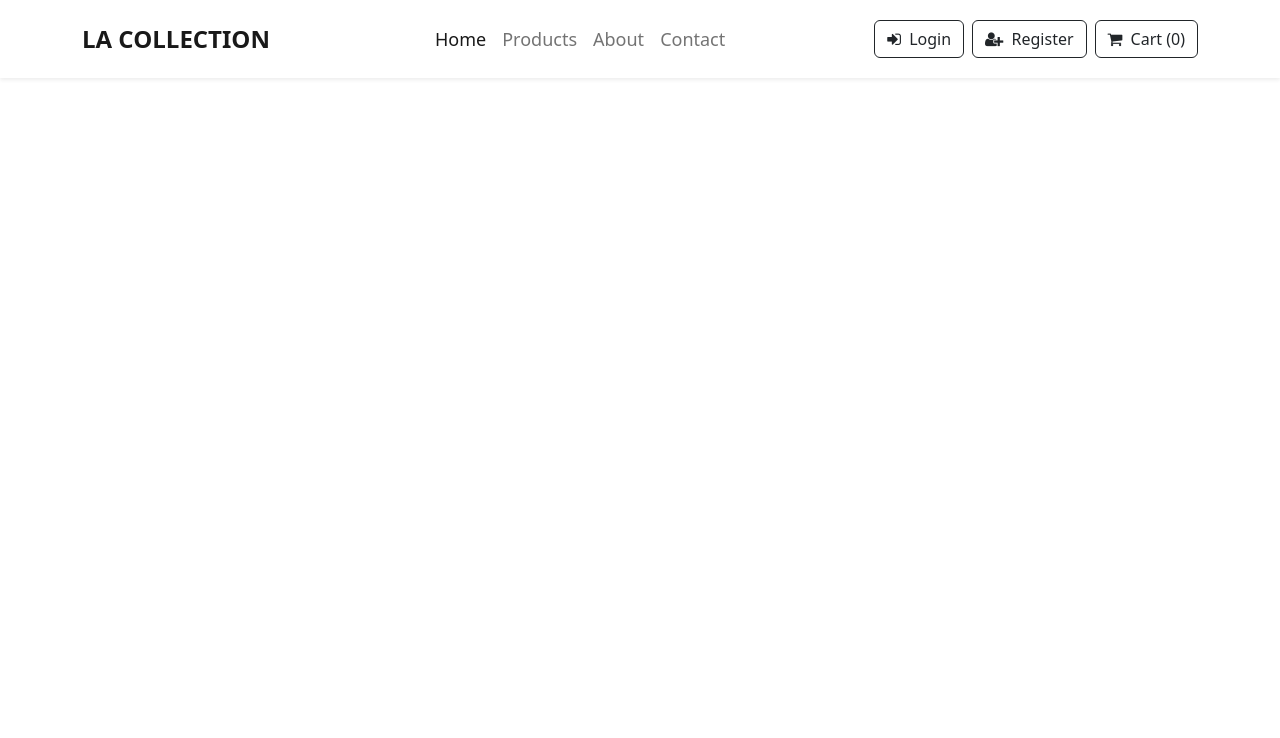
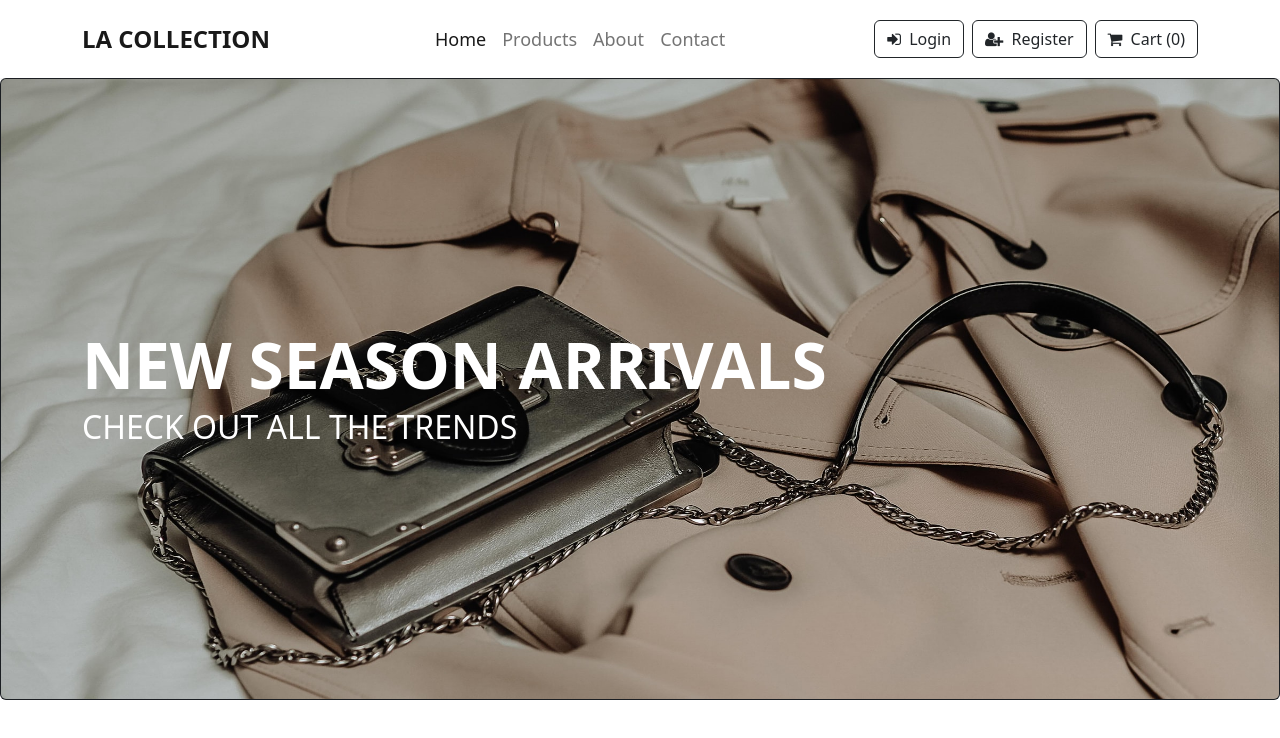
Before and after one commit to Vivu3110/ekart, a React (Create React App) app: page / in a window 1280 px wide. Shown: the top 738 px of the page. Built offline with nearby package versions, Linux system fonts and the light colour scheme.

Commit message:
Add a Home component and background photo

```diff
--- a/src/App.js
+++ b/src/App.js
@@ -1,4 +1,5 @@
 import './App.css';
+import Home from './component/Home';
 import Navbar from './component/Navbar';
 
 
@@ -6,6 +7,7 @@
   return (
     <>
       <Navbar/>
+      <Home/>
     </>
   );
 }
--- /dev/null
+++ b/src/component/Home.js
@@ -0,0 +1,19 @@
+import React from 'react';
+
+const Home = () => {
+    return (
+        <div className='hero'>
+            <div class="card text-bg-dark">
+                <img src="/assets/background-shopping2.jpg" class="card-img" alt="background" height="620px" />
+                <div class="card-img-overlay d-flex flex-column justify-content-center">
+                    <div className="container">
+                        <h5 class="card-title display-3 fw-bolder mb-0">NEW SEASON ARRIVALS</h5>
+                        <p class="card-text lead fs-2">CHECK OUT ALL THE TRENDS</p>
+                    </div>
+                </div>
+            </div>
+        </div>
+    )
+}
+
+export default Home;
```
Also changed, not shown: public/assets/background-shopping.jpg (added), public/assets/background-shopping2.jpg (added).
